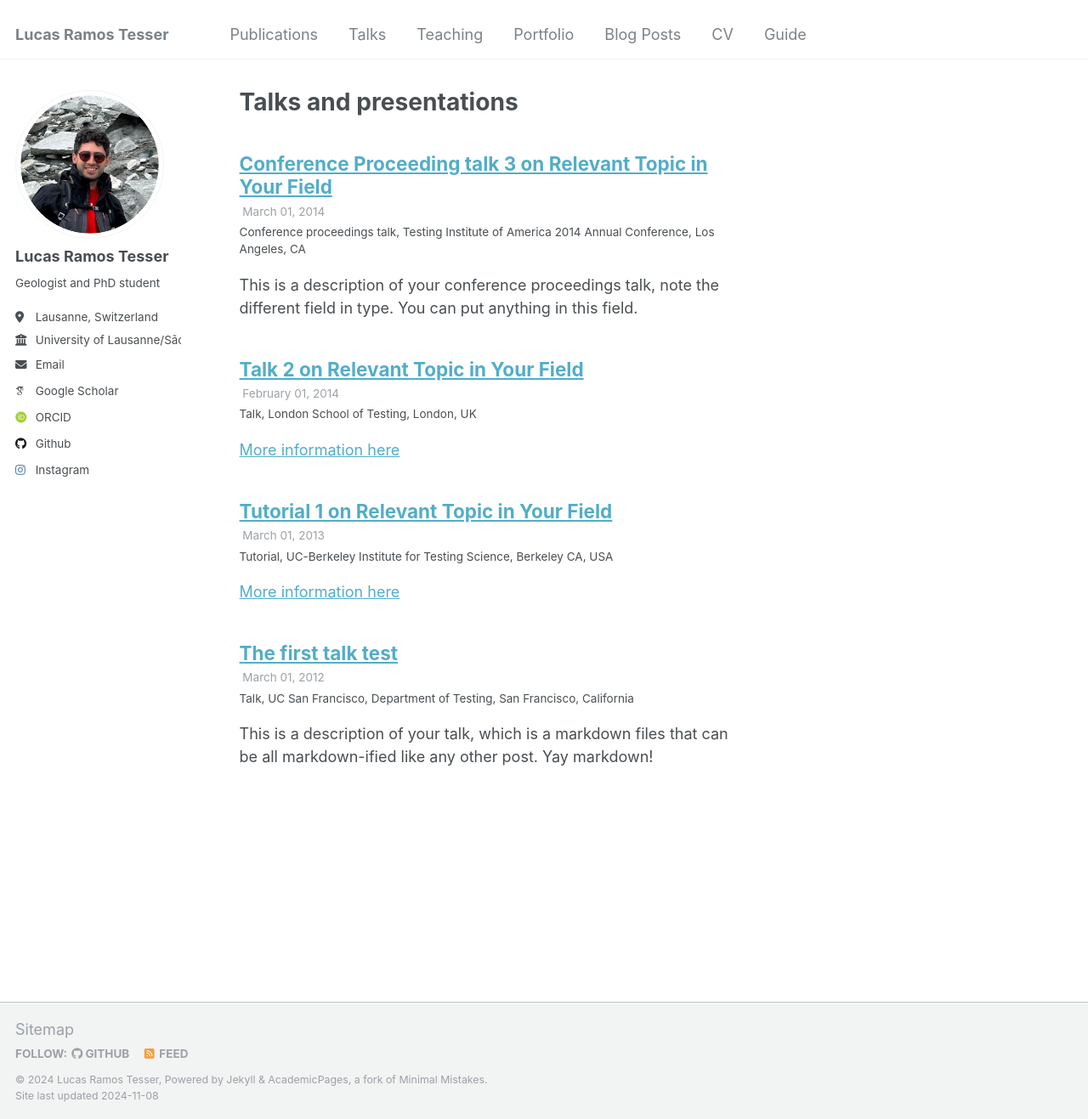
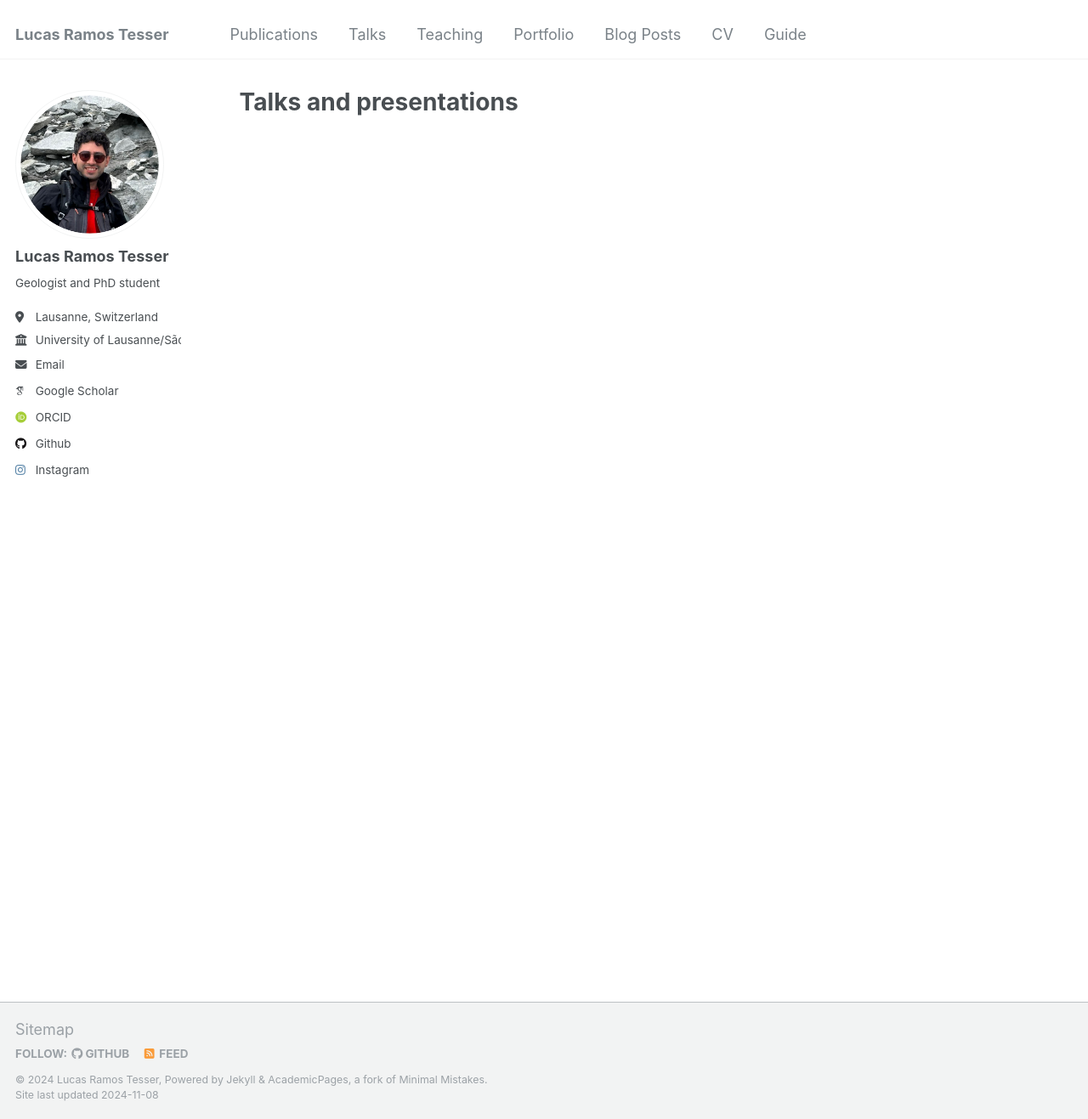
Before and after one commit to ltessergeo/ltesser, a Jekyll site: the page built from _pages/talks.html, in a window 1280 px wide and 1317 px high. Shown: the whole window at 85% size. Built offline with Jekyll 4.4.1, drawn with Linux system fonts in a browser that asks for light colours; some web fonts are replaced; part of the change alters nothing that is shown.

```diff
--- a/_config.yml
+++ b/_config.yml
@@ -210,18 +210,18 @@ kramdown:
 
 # These settings control the types of collections used by the template
 collections:
-  teaching:
-    output: false
-    permalink: /:collection/:path/
+#  teaching:
+#    output: false
+#    permalink: /:collection/:path/
   publications:
     output: true
     permalink: /:collection/:path/
-  portfolio:
-    output: true
-    permalink: /:collection/:path/
-  talks:
-    output: false
-    permalink: /:collection/:path/
+#  portfolio:
+#    output: true
+#    permalink: /:collection/:path/
+#  talks:
+#    output: false
+#    permalink: /:collection/:path/
 
 
 # These settings control how pages and collections are included in the site
```
